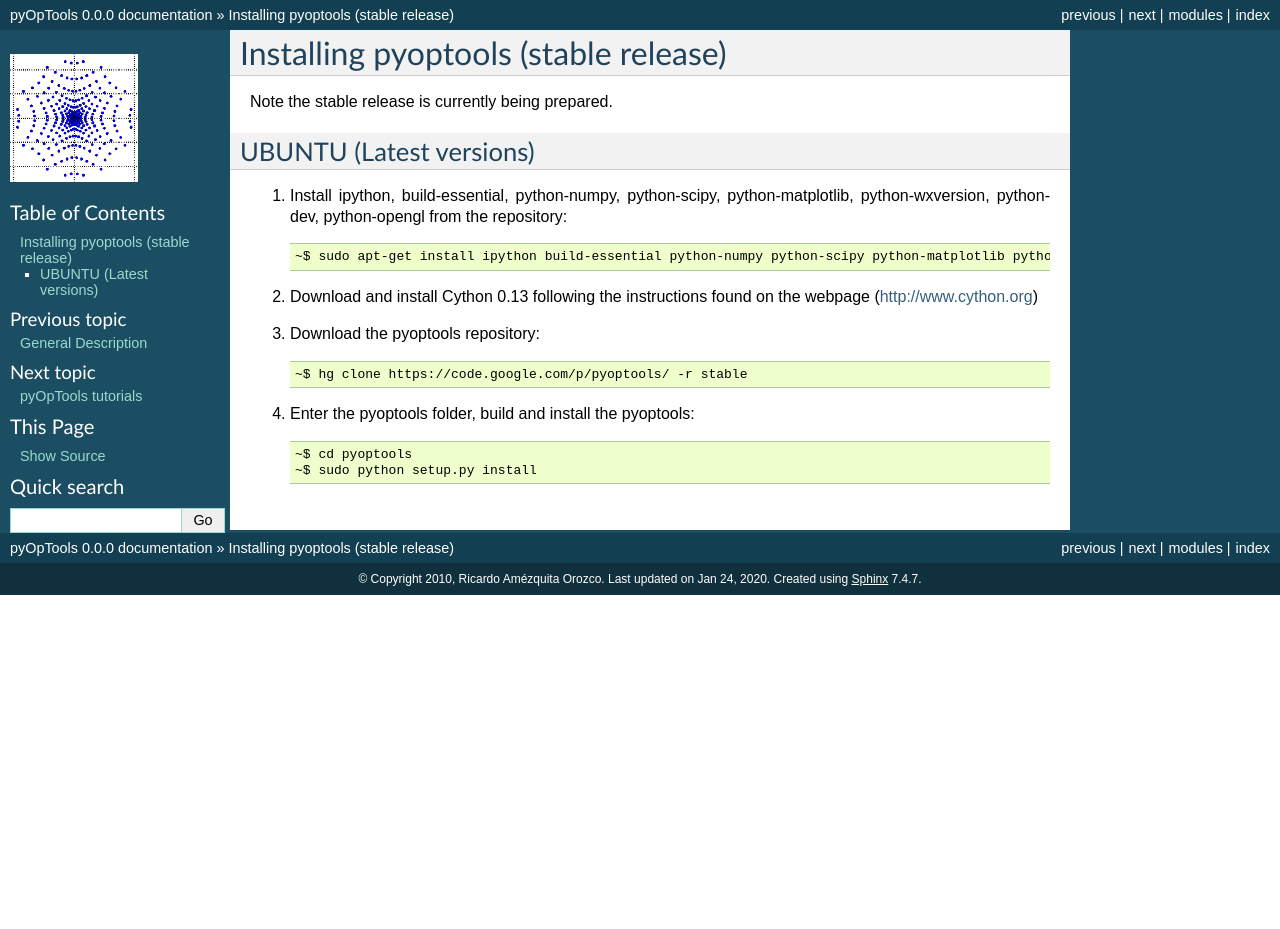
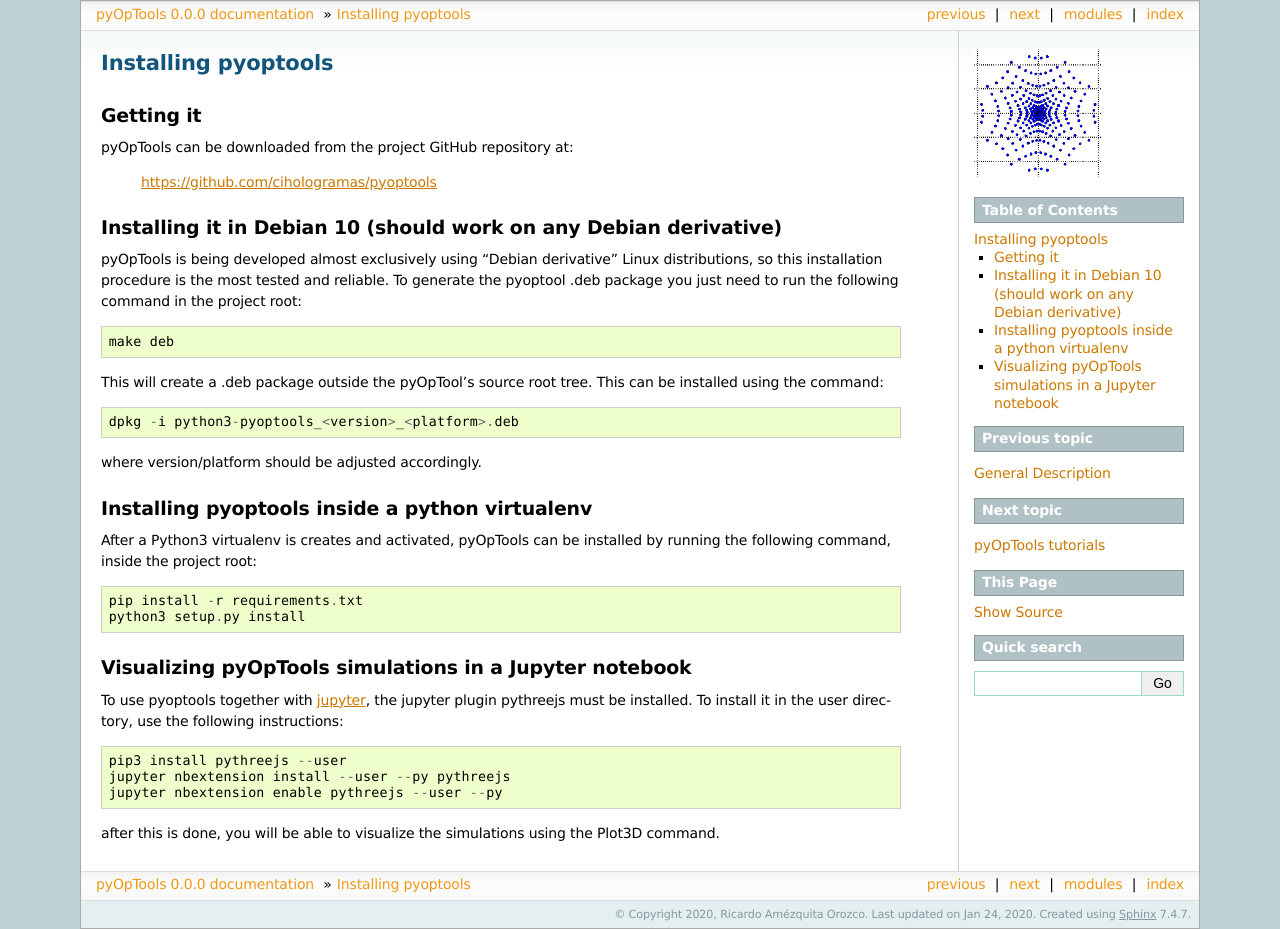
Before and after one commit to cihologramas/pyoptools, a Sphinx documentation site: the page built from doc/install.rst, in a window 1280 px wide. Built offline with Sphinx 7.4.7, drawn with Linux system fonts in a browser that asks for light colours; formulas are drawn with MathJax 3; pages that are not in the unit, such as notebooks, are missing from menus; before the commit the page ends 900 px from its top, so only the background shows below that.

Commit message:
Some fixes in the documentation were made, and some requirements were corrected

```diff
--- a/doc/conf.py
+++ b/doc/conf.py
@@ -46,7 +46,7 @@
 
 # General information about the project.
 project = u'pyOpTools'
-copyright = u'2010, Ricardo Amézquita Orozco'
+copyright = u'2020, Ricardo Amézquita Orozco'
 
 # The version info for the project you're documenting, acts as replacement for
 # |version| and |release|, also used in various other places throughout the
@@ -99,7 +99,7 @@
 
 # The theme to use for HTML and HTML Help pages.  Major themes that come with
 # Sphinx are currently 'default' and 'sphinxdoc'.
-html_theme = 'default'
+html_theme = 'sphinxdoc'
 
 # Theme options are theme-specific and customize the look and feel of a theme
 # further.  For a list of options available for each theme, see the
--- a/doc/install.rst
+++ b/doc/install.rst
@@ -1,25 +1,46 @@
-Installing pyoptools (stable release)
-=====================================
+Installing pyoptools
+====================
+
+Getting it
+----------
+
+pyOpTools can be downloaded from the project GitHub repository at:
+
+    https://github.com/cihologramas/pyoptools
 
 
-Note the stable release is currently being prepared.
+Installing it in Debian 10 (should work on any Debian derivative)
+-----------------------------------------------------------------
+
+pyOpTools is being developed almost exclusively using "Debian derivative" Linux
+distributions, so this installation procedure is the most tested and reliable. To
+generate the pyoptool .deb package you just need to run the following command in the project root::
+
+    make deb
+
+This will create a .deb package outside the pyOpTool's source root tree. This can be installed using the command::
+
+    dpkg -i python3-pyoptools_<version>_<platform>.deb
+
+where version/platform should be adjusted accordingly.
 
 
-UBUNTU (Latest versions)
-------
+Installing pyoptools inside a python virtualenv
+-----------------------------------------------
 
-1. Install ipython, build-essential, python-numpy, python-scipy, python-matplotlib, python-wxversion, python-dev, python-opengl from the repository::
+After a Python3 virtualenv is creates and activated, pyOpTools can be installed by running the following command, inside the project root::
 
-    ~$ sudo apt-get install ipython build-essential python-numpy python-scipy python-matplotlib python-wxversion python-dev python-opengl
+    pip install -r requirements.txt
+    python3 setup.py install
 
 
-2. Download and install Cython 0.13 following the instructions found on the webpage (http://www.cython.org)
+Visualizing pyOpTools simulations in a Jupyter notebook
+-------------------------------------------------------
 
-3. Download the pyoptools repository::
+To use pyoptools together with `jupyter <https://jupyter.org>`_, the jupyter plugin pythreejs must be installed. To install it in the user directory, use the following instructions::
 
-    ~$ hg clone https://code.google.com/p/pyoptools/ -r stable
+    pip3 install pythreejs --user
+    jupyter nbextension install --user --py pythreejs
+    jupyter nbextension enable pythreejs --user --py
 
-4. Enter the pyoptools folder, build and install the pyoptools::
-
-    ~$ cd pyoptools
-    ~$ sudo python setup.py install
+after this is done, you will be able to visualize the simulations using the Plot3D command.
--- a/requirements.txt
+++ b/requirements.txt
@@ -4,8 +4,8 @@
 jupyter
 ipython
 six
-numpy<=1.11.0
-scipy<=0.17.0
+numpy==1.16.2
+scipy==1.1.0
 Cython
 matplotlib==2.0.2
 pythreejs
```
Also changed, not shown: README.md (+2 -128 lines), doc/description.rst (+12 -21 lines), doc/index.rst (+26 -0 lines).
